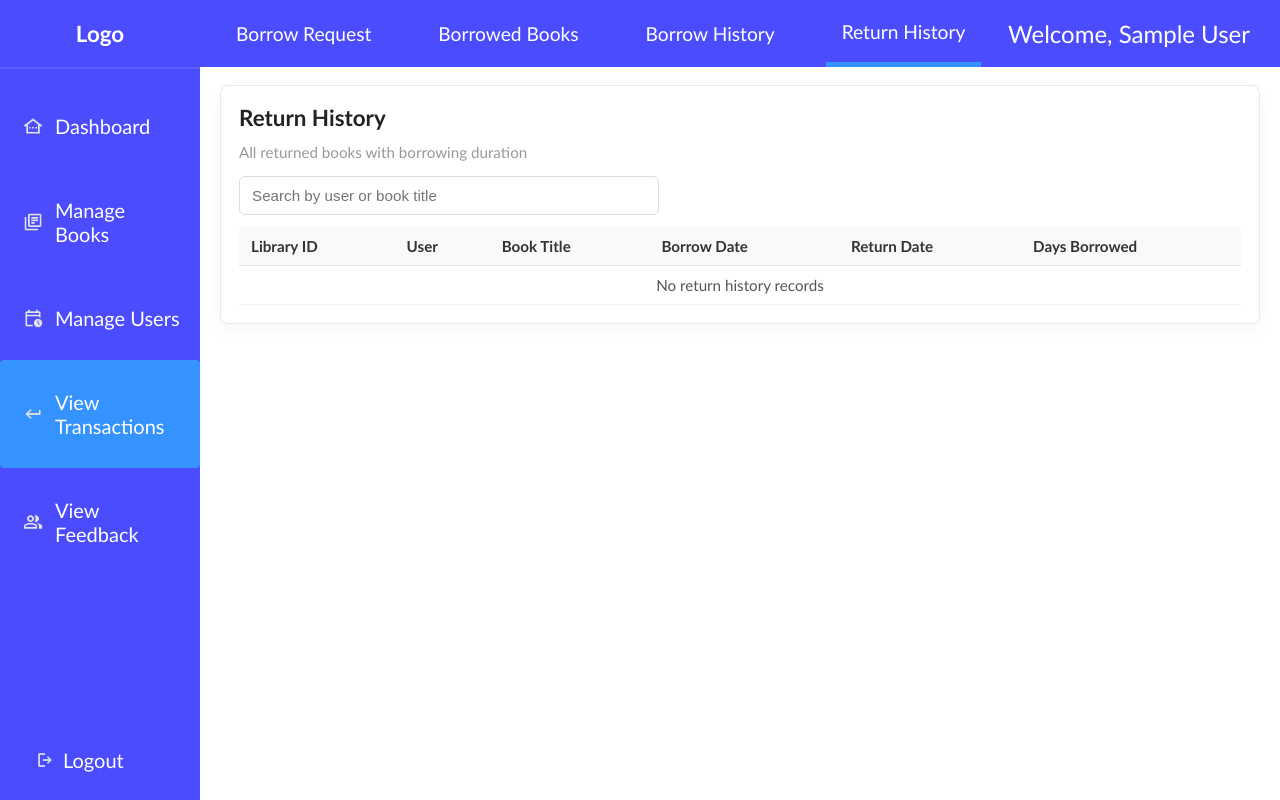
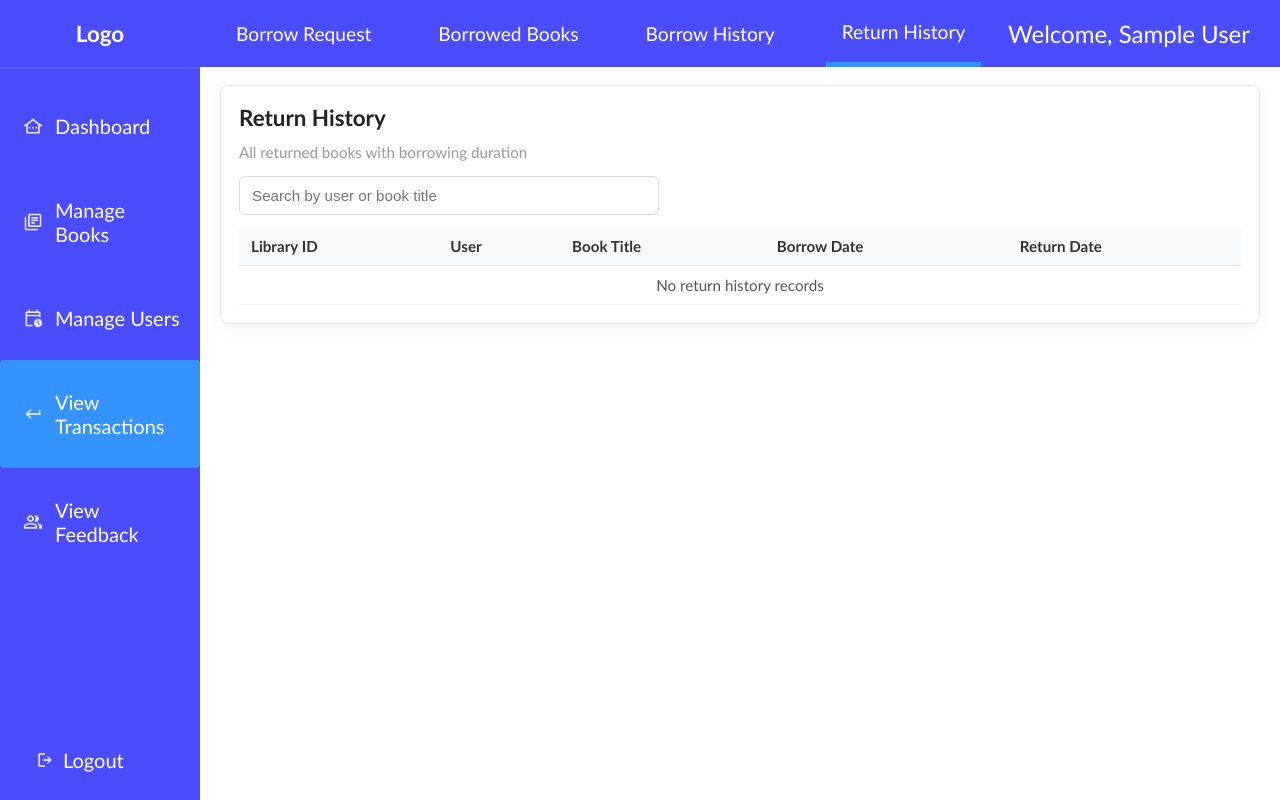
Before and after one commit to jayrskie/jayr, a PHP site: page /admin/admin-return-history.php in a window 1280 px wide. Run offline with PHP 8.4, Linux system fonts and the light colour scheme; the visitor is signed in with stand-in values (Sample User, id 1); data that the repository does not hold is empty.

Commit message:
remove days borrowed

```diff
--- a/admin/admin-return-history.php
+++ b/admin/admin-return-history.php
@@ -56,7 +56,6 @@ if (!isset($_SESSION['library_id'])) {
                         <th>Book Title</th>
                         <th>Borrow Date</th>
                         <th>Return Date</th>
-                        <th>Days Borrowed</th>
                     </tr>
                 </thead>
                 <tbody>
@@ -159,7 +158,7 @@ if (!isset($_SESSION['library_id'])) {
             tableBody.innerHTML = '';
 
             if (records.length === 0) {
-                tableBody.innerHTML = '<tr><td colspan="6" class="no-records">No return history records</td></tr>';
+                tableBody.innerHTML = '<tr><td colspan="5" class="no-records">No return history records</td></tr>';
                 return;
             }
 
@@ -175,7 +174,6 @@ if (!isset($_SESSION['library_id'])) {
                     <td>${record.book_title}</td>
                     <td>${borrowDate.toLocaleDateString()} ${borrowDate.toLocaleTimeString([], { hour: '2-digit', minute: '2-digit' })}</td>
                     <td>${returnDate.toLocaleDateString()} ${returnDate.toLocaleTimeString([], { hour: '2-digit', minute: '2-digit' })}</td>
-                    <td><span class="days-badge">${record.days_borrowed} days</span></td>
                 `;
                 tableBody.appendChild(row);
             });
```
